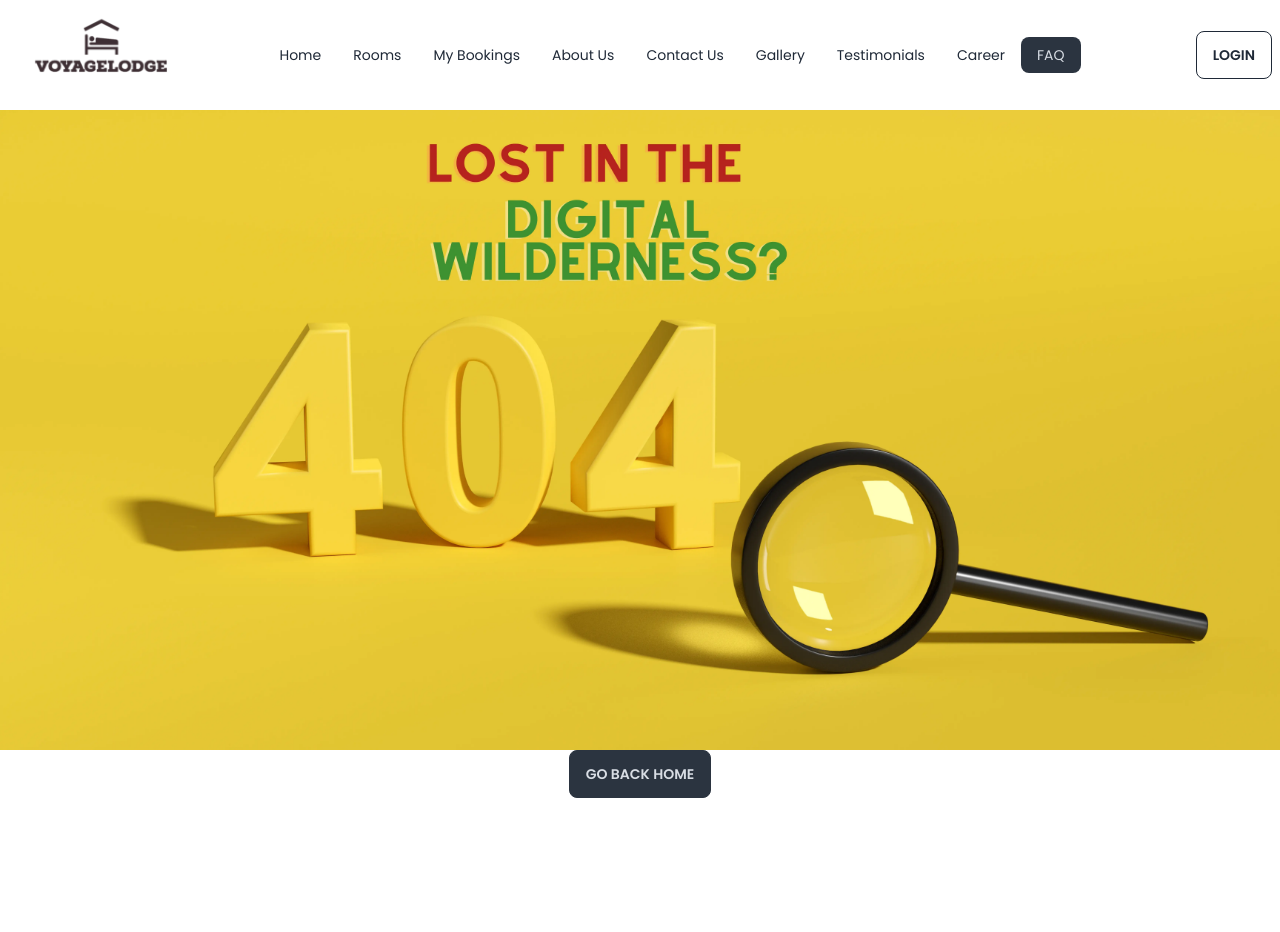
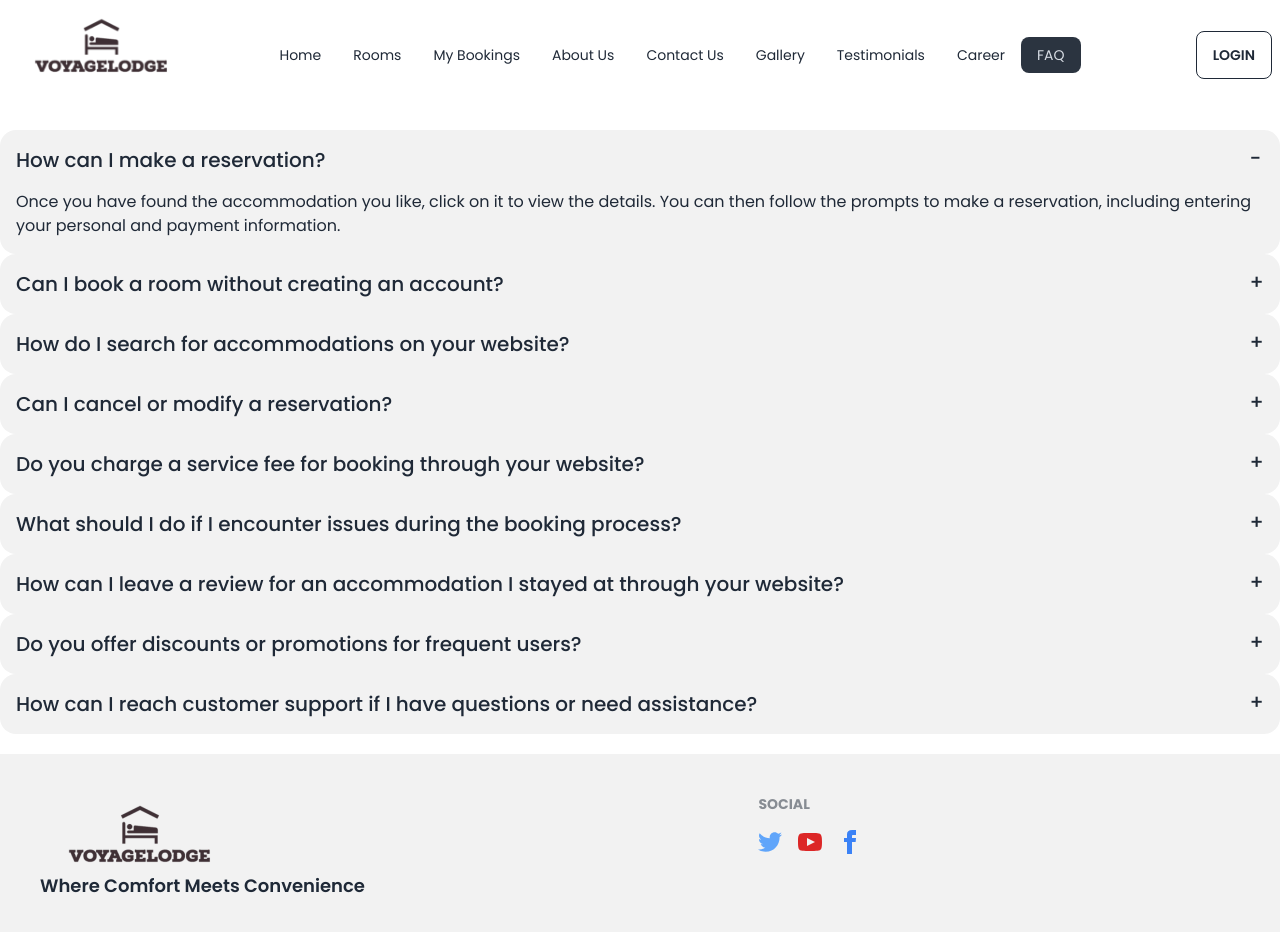
Before and after one commit to raiyanrimon/voyagelodge-client, a React (Vite) app: page /faq in a window 1280 px wide. Shown: the top 932 px of the page. Before the commit the page ends 800 px from the top, so only its background shows below. Built offline with nearby package versions, Linux system fonts and the light colour scheme.

Commit message:
faq added

```diff
--- a/package.json
+++ b/package.json
@@ -14,6 +14,7 @@
     "match-sorter": "^6.3.1",
     "react": "^18.2.0",
     "react-dom": "^18.2.0",
+    "react-helmet": "^6.1.0",
     "react-router-dom": "^6.18.0",
     "sort-by": "^1.2.0"
   },
--- /dev/null
+++ b/src/Company/Faq.jsx
@@ -0,0 +1,130 @@
+import PageTitle from "../Layout/PageTitle";
+
+const Faq = () => {
+  return (
+    <div>
+      <PageTitle title="FAQ | VoyageLodge" />
+      <div className="collapse collapse-plus bg-base-200">
+        <input type="radio" name="my-accordion-3" checked="checked" />
+        <div className="collapse-title text-xl font-medium">
+          How can I make a reservation?
+        </div>
+        <div className="collapse-content">
+          <p>
+            Once you have found the accommodation you like, click on it to view
+            the details. You can then follow the prompts to make a reservation,
+            including entering your personal and payment information.
+          </p>
+        </div>
+      </div>
+      <div className="collapse collapse-plus bg-base-200">
+        <input type="radio" name="my-accordion-3" />
+        <div className="collapse-title text-xl font-medium">
+          Can I book a room without creating an account?
+        </div>
+        <div className="collapse-content">
+          <p>
+            No, to book a room, you must create an account and authenticate your
+            identity. This helps us ensure the security of your reservation and
+            provides you with a seamless booking experience. Creating an account
+            allows you to access exclusive offers and manage your reservations
+            more conveniently.
+          </p>
+        </div>
+      </div>
+      <div className="collapse collapse-plus bg-base-200">
+        <input type="radio" name="my-accordion-3" />
+        <div className="collapse-title text-xl font-medium">
+          How do I search for accommodations on your website?
+        </div>
+        <div className="collapse-content">
+          <p>
+            To search for accommodations, simply enter your destination,
+            check-in, and check-out dates on the homepage. Click the Search
+            button, and you will see a list of available options.
+          </p>
+        </div>
+      </div>
+      <div className="collapse collapse-plus bg-base-200">
+        <input type="radio" name="my-accordion-3" />
+        <div className="collapse-title text-xl font-medium">
+          Can I cancel or modify a reservation?
+        </div>
+        <div className="collapse-content">
+          <p>
+            Most reservations can be canceled or modified, but specific policies
+            may vary depending on the accommodation provider. Check the
+            reservation details for cancellation and modification options.
+          </p>
+        </div>
+      </div>
+      <div className="collapse collapse-plus bg-base-200">
+        <input type="radio" name="my-accordion-3" />
+        <div className="collapse-title text-xl font-medium">
+          Do you charge a service fee for booking through your website?
+        </div>
+        <div className="collapse-content">
+          <p>
+            We do not charge any service fees for booking through our website.
+            You pay the accommodation provider listed price.
+          </p>
+        </div>
+      </div>
+      <div className="collapse collapse-plus bg-base-200">
+        <input type="radio" name="my-accordion-3" />
+        <div className="collapse-title text-xl font-medium">
+          What should I do if I encounter issues during the booking process?
+        </div>
+        <div className="collapse-content">
+          <p>
+            If you encounter any issues while booking, please contact our
+            customer support team, and they will assist you in resolving the
+            problem.
+          </p>
+        </div>
+      </div>
+      <div className="collapse collapse-plus bg-base-200">
+        <input type="radio" name="my-accordion-3" />
+        <div className="collapse-title text-xl font-medium">
+          How can I leave a review for an accommodation I stayed at through your
+          website?
+        </div>
+        <div className="collapse-content">
+          <p>
+            After your stay, you will have an option with instructions on how to
+            leave a review for the accommodation you booked.
+          </p>
+        </div>
+      </div>
+      <div className="collapse collapse-plus bg-base-200">
+        <input type="radio" name="my-accordion-3" />
+        <div className="collapse-title text-xl font-medium">
+          Do you offer discounts or promotions for frequent users?
+        </div>
+        <div className="collapse-content">
+          <p>
+            Yes, we offer special promotions and discounts to our loyal
+            customers. Join our newsletter or check our website for the latest
+            deals.
+          </p>
+        </div>
+      </div>
+      <div className="collapse collapse-plus bg-base-200">
+        <input type="radio" name="my-accordion-3" />
+        <div className="collapse-title text-xl font-medium">
+          How can I reach customer support if I have questions or need
+          assistance?
+        </div>
+        <div className="collapse-content">
+          <p>
+            You can contact our customer support team by visiting the Contact Us
+            page on our website. We are available to assist you with any
+            questions or issues.
+          </p>
+        </div>
+      </div>
+    </div>
+  );
+};
+
+export default Faq;
--- a/src/ErrorPage/ErrorPage.jsx
+++ b/src/ErrorPage/ErrorPage.jsx
@@ -1,9 +1,12 @@
 import { Link } from "react-router-dom";
 import Navbar from "../Layout/Navbar";
 import img404 from "../assets/Add a heading.webp";
+import PageTitle from "../Layout/PageTitle";
+
 const ErrorPage = () => {
   return (
     <div className="text-center max-w-7xl mx-auto">
+      <PageTitle title="404 Not FOund" />
       <Navbar></Navbar>
       <img src={img404} alt="" />
       <Link to="/">
--- /dev/null
+++ b/src/Home/Home.jsx
@@ -0,0 +1,11 @@
+import PageTitle from "../Layout/PageTitle";
+
+const Home = () => {
+  return (
+    <div>
+      <PageTitle title="Home | VoyageLodge"></PageTitle>
+    </div>
+  );
+};
+
+export default Home;
--- a/src/Layout/Layout.jsx
+++ b/src/Layout/Layout.jsx
@@ -4,7 +4,7 @@ import Footer from "./Footer";
 
 const Layout = () => {
   return (
-    <div className="max-w-7xl mx-auto">
+    <div className="max-w-7xl mx-auto space-y-5">
       <Navbar></Navbar>
       <Outlet></Outlet>
       <Footer></Footer>
--- /dev/null
+++ b/src/Layout/PageTitle.jsx
@@ -0,0 +1,16 @@
+import { Helmet } from "react-helmet";
+import PropTypes from "prop-types";
+
+const PageTitle = ({ title }) => {
+  return (
+    <Helmet>
+      <title>{title}</title>
+    </Helmet>
+  );
+};
+
+PageTitle.propTypes = {
+  title: PropTypes.string,
+};
+
+export default PageTitle;
```
Also changed, not shown: src/main.jsx (+12 -1 lines), 1 other file (tests, documents, lock files or other folders).
